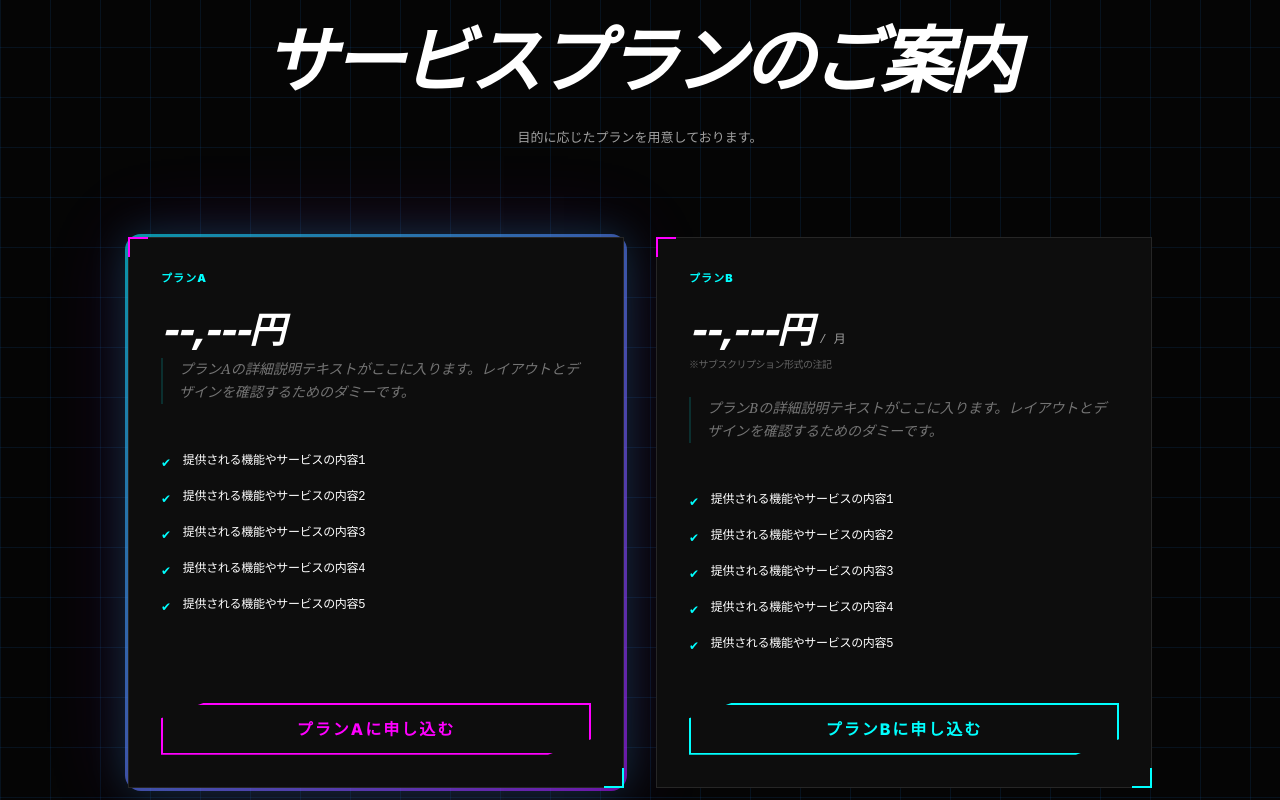
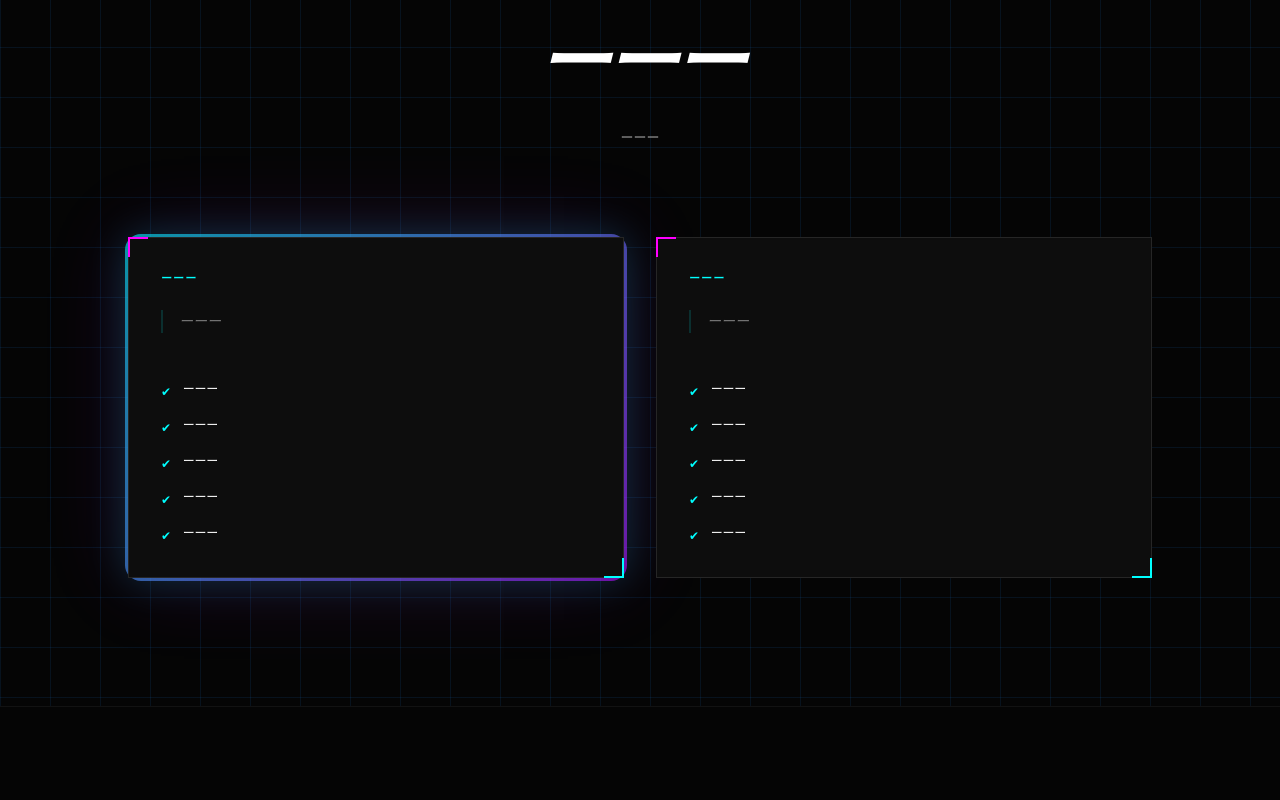
Before and after one commit to waniwanipanich463/tumugi-LP, a Next.js app: page / in a window 1280 px wide. Shown: the part 4860-5660 px from the top of the page. Built offline with nearby package versions, Linux system fonts and the light colour scheme.

Commit message:
clean: サービスプラン・価格表示・申込導線の削除および不要ファイルのクリーンアップ

```diff
--- a/src/components/layout/Pricing.tsx
+++ b/src/components/layout/Pricing.tsx
@@ -4,70 +4,46 @@ import React from 'react';
 
 const plans = [
     {
-        title: 'プランA',
-        price: '--,---円',
-        unit: '',
+        title: 'ーーー',
         desc: (
             <>
                 <span className="sm:hidden text-[12px] leading-relaxed block">
-                    プランAの詳細説明テキストが<br />
-                    ここに入ります。<br />
-                    レイアウトとデザインを<br />
-                    確認するためのダミーです。
+                    ーーー<br />
+                    ーーー<br />
+                    ーーー
                 </span>
-                <span className="hidden sm:inline">プランAの詳細説明テキストがここに入ります。レイアウトとデザインを確認するためのダミーです。</span>
+                <span className="hidden sm:inline">ーーー</span>
             </>
         ),
         features: [
-            { text: '提供される機能やサービスの内容1', included: true },
-            { text: '提供される機能やサービスの内容2', included: true },
-            { text: '提供される機能やサービスの内容3', included: true },
-            { text: '提供される機能やサービスの内容4', included: true },
-            { text: '提供される機能やサービスの内容5', included: true },
+            { text: 'ーーー', included: true },
+            { text: 'ーーー', included: true },
+            { text: 'ーーー', included: true },
+            { text: 'ーーー', included: true },
+            { text: 'ーーー', included: true },
         ],
-        buttonText: (
-            <>
-                <span className="sm:hidden leading-tight block">
-                    プランAに申し込む
-                </span>
-                <span className="hidden sm:inline">プランAに申し込む</span>
-            </>
-        ),
         highlighted: true,
-        note: '',
     },
     {
-        title: 'プランB',
-        price: '--,---円',
-        unit: '/ 月',
+        title: 'ーーー',
         desc: (
             <>
                 <span className="sm:hidden text-[12px] leading-relaxed block">
-                    プランBの詳細説明テキストが<br />
-                    ここに入ります。<br />
-                    レイアウトとデザインを<br />
-                    確認するためのダミーです。
+                    ーーー<br />
+                    ーーー<br />
+                    ーーー
                 </span>
-                <span className="hidden sm:inline">プランBの詳細説明テキストがここに入ります。レイアウトとデザインを確認するためのダミーです。</span>
+                <span className="hidden sm:inline">ーーー</span>
             </>
         ),
         features: [
-            { text: '提供される機能やサービスの内容1', included: true },
-            { text: '提供される機能やサービスの内容2', included: true },
-            { text: '提供される機能やサービスの内容3', included: true },
-            { text: '提供される機能やサービスの内容4', included: true },
-            { text: '提供される機能やサービスの内容5', included: true },
+            { text: 'ーーー', included: true },
+            { text: 'ーーー', included: true },
+            { text: 'ーーー', included: true },
+            { text: 'ーーー', included: true },
+            { text: 'ーーー', included: true },
         ],
-        buttonText: (
-            <>
-                <span className="sm:hidden leading-tight block">
-                    プランBに申し込む
-                </span>
-                <span className="hidden sm:inline">プランBに申し込む</span>
-            </>
-        ),
         highlighted: false,
-        note: '※サブスクリプション形式の注記',
     },
 ];
 
@@ -78,10 +54,10 @@ export const Pricing = () => {
                 {/* Section Header */}
                 <div className="text-center mb-12">
                     <h2 className="text-[28px] xs:text-3xl md:text-7xl font-black text-white mb-8 italic uppercase tracking-tighter">
-                        サービスプランのご案内
+                        ーーー
                     </h2>
                     <p className="text-text-dim max-w-2xl mx-auto text-[13px] xs:text-lg font-mono whitespace-nowrap overflow-hidden text-ellipsis">
-                        目的に応じたプランを用意しております。
+                        ーーー
                     </p>
                 </div>
 
@@ -112,19 +88,10 @@ export const Pricing = () => {
                             >
                                 <div className="mb-12">
                                     <h3 className="text-[11px] xs:text-xs font-black text-neon-cyan tracking-[0.1em] xs:tracking-[0.3em] mb-6 uppercase whitespace-nowrap overflow-hidden text-ellipsis">{plan.title}</h3>
-                                    <div className="flex items-baseline justify-center md:justify-start gap-2 mb-2 whitespace-nowrap overflow-hidden">
-                                        <span className="text-4xl xs:text-6xl font-black text-white tracking-tighter italic">{plan.price}</span>
-                                        <span className="text-text-dim font-mono text-xs xs:text-sm uppercase">{plan.unit}</span>
-                                    </div>
-                                    {plan.note && (
-                                        <p className="text-[10px] text-text-dim/60 mb-6 font-mono tracking-tighter">
-                                            {plan.note}
-                                        </p>
-                                    )}
                                     <p className="text-text-dim text-sm leading-relaxed font-serif italic opacity-70 border-l-0 sm:border-l-2 border-neon-cyan/20 pl-0 sm:pl-4 text-center sm:text-left">{plan.desc}</p>
                                 </div>
 
-                                <ul className="space-y-4 mb-12 flex-grow">
+                                <ul className="space-y-4 flex-grow">
                                     {plan.features.map((f, j) => (
                                         <li key={j} className={`flex items-start text-xs font-mono tracking-tight ${f.included ? 'text-white' : 'opacity-0 pointer-events-none'}`}>
                                             <span className={`mr-3 mt-1 ${f.included ? 'text-neon-cyan' : ''}`}>
@@ -134,13 +101,6 @@ export const Pricing = () => {
                                         </li>
                                     ))}
                                 </ul>
-
-                                <button
-                                    onClick={() => alert('現在、お申し込みは受け付けておりません。')}
-                                    className={`cyber-button w-full text-[10px] xs:text-[11px] sm:text-[12px] md:text-sm lg:text-base tracking-tighter mt-auto px-1 whitespace-normal py-4 ${plan.highlighted ? '!border-neon-fuchsia !text-neon-fuchsia hover:!bg-neon-fuchsia hover:!text-white hover:shadow-[0_0_20px_#FF00FF]' : ''}`}
-                                >
-                                    {plan.buttonText}
-                                </button>
                             </div>
                         </div>
                     ))}
```
